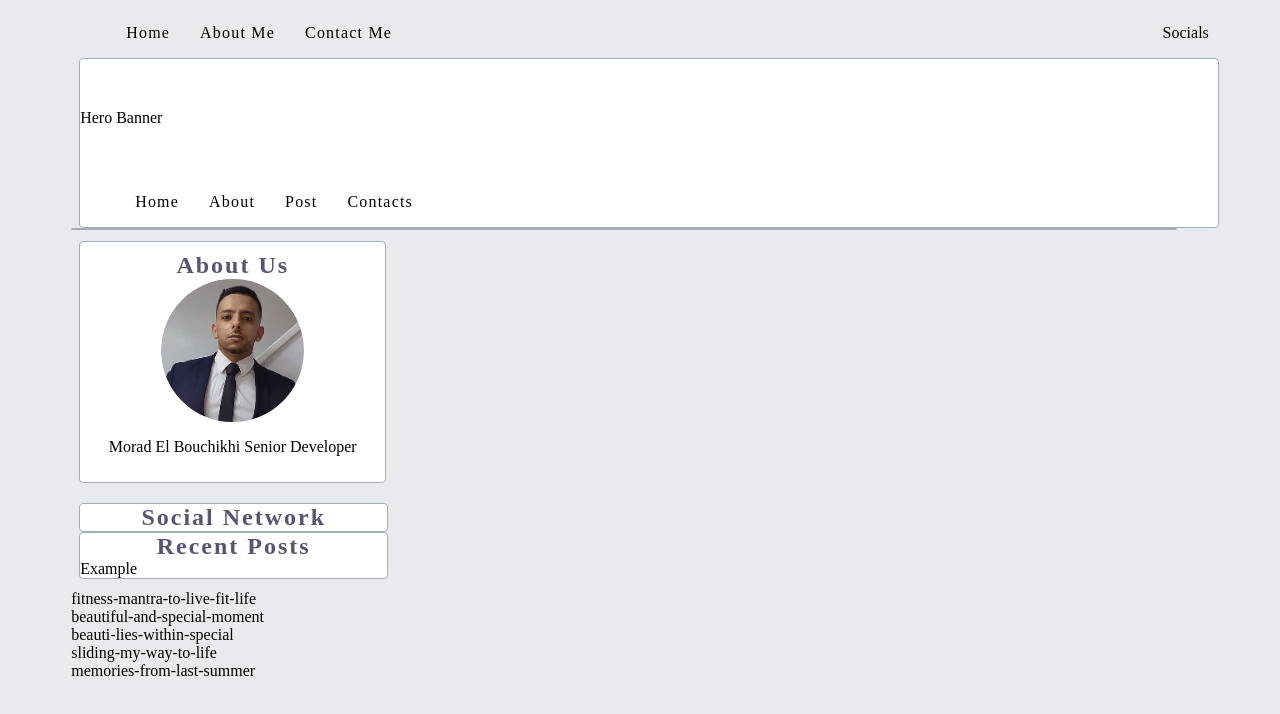
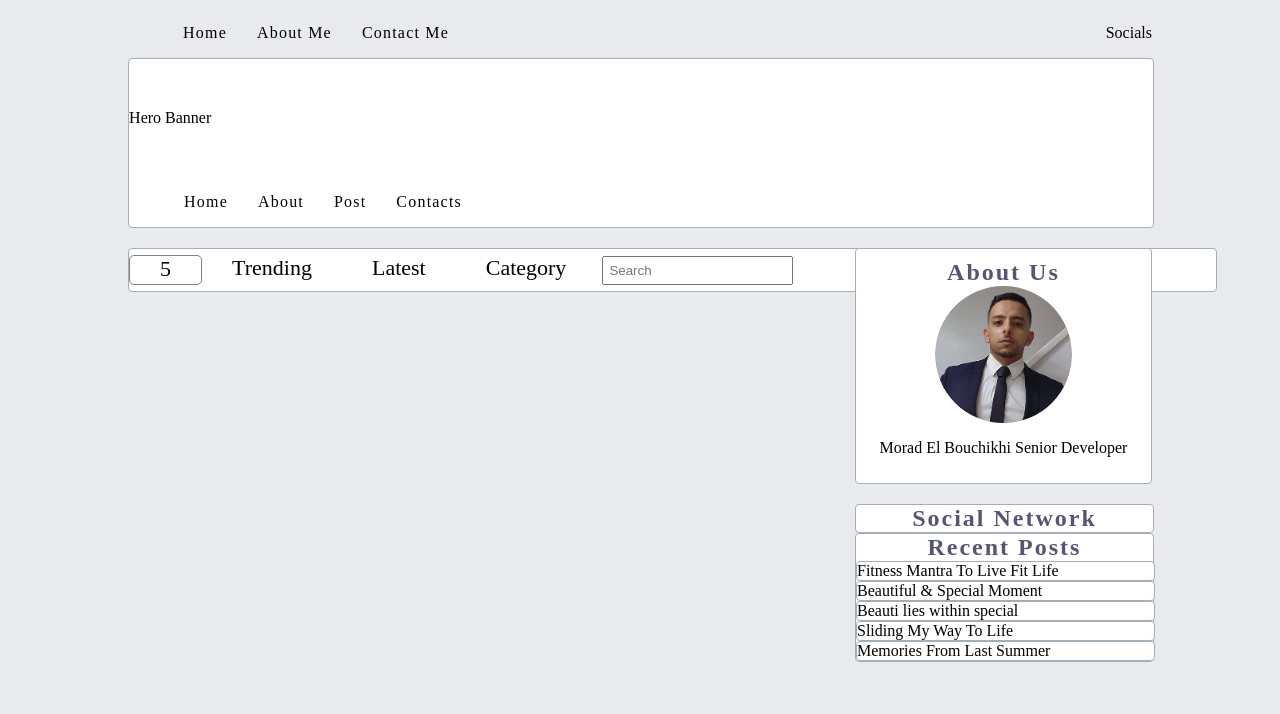
Before and after one commit to Morad17/react-mongoose-practice, a React (Create React App) app: page / in a window 1280 px wide. Shown: the top 714 px of the page. Built offline with nearby package versions, Linux system fonts and the light colour scheme.

Commit message:
created post bar

```diff
--- a/src/assets/scss/_home.scss
+++ b/src/assets/scss/_home.scss
@@ -0,0 +1,7 @@
+
+
+.content{
+    display: flex;
+    flex-direction: row;
+    justify-content: space-between;
+}
--- a/src/assets/scss/_post-functions.scss
+++ b/src/assets/scss/_post-functions.scss
@@ -1,10 +1,44 @@
-.post-card{
+.post-functions{
+    margin: 20px 0;
+}
+.new-post-thumb, .edit-post-thumb{
+    width: 6%;
+}
+.post-bar{
     display: flex;
     flex-direction: row;
     justify-content: space-between;
 }
-.new-post-thumb, .edit-post-thumb{
-    width: 6%;
+.post-bar-navigation {
+    display: flex;
+    flex-direction: row;
+    list-style: none;
+    padding: 6px 0;
+    margin: 0;
+    li  {
+        font-size: 22px;
+        padding: 0 30px;
+    }
 }
 
+.total-posts{
+    border: 1px solid gray;
+    border-radius: 5px;
+}
+
+.search-bar{
+    display: flex;
+    justify-content: end;
+    font-size: 23px;
+    padding: 6px;
+    margin-right: 20px;
+    color:gray;
+    input{
+        padding: 5px;
+    }
+
+    i{
+        cursor: pointer;
+    }
+}
 /*--New post credit phil goodwin, noun project ---*/
--- a/src/assets/scss/_sidebar.scss
+++ b/src/assets/scss/_sidebar.scss
@@ -1,6 +1,6 @@
 .sidebar-container{
-    margin: 1% 0.7%;
-    width:27%;
+    margin: 20px 0;
+    width:29%;
 }
 
 .card-header{
--- a/src/assets/scss/base.scss
+++ b/src/assets/scss/base.scss
@@ -13,7 +13,10 @@ body {
     /* border: 0.1px solid #8695a5; */
   }
 
-
+.row{
+  width: 90%;
+  margin: 0 auto;
+}
 
 /*----Global Css Shortcuts----*/
 
--- a/src/components/hero.js
+++ b/src/components/hero.js
@@ -5,8 +5,8 @@ import '../assets/scss/base.scss'
 
 const Hero = (props) => {
     return(
-        <div className="">
-            <Card style={{ margin:'0 0.7%'}}>
+        <div className="row">
+            <Card style={{ }}>
                 <div style={{ padding:'50px 0'}}>
                     <div className="banner">Hero Banner</div>
                 </div>
--- a/src/components/navbar.js
+++ b/src/components/navbar.js
@@ -4,7 +4,7 @@ import '../assets/scss/base.scss'
 
 const Navbar = (props) => {
     return(
-           <header className="header">
+           <header className="header row">
                 <nav className="main-nav">
                     <ul>
                         <li><a href="#">Home</a></li>
--- a/src/components/postFunctions.js
+++ b/src/components/postFunctions.js
@@ -1,16 +1,33 @@
 import React from 'react'
 import Card from './card'
-
+import Data from '../assets/blog.json'
 import '../assets/scss/base.scss'
 
 
 const PostFunctions = (props) => {
 
+    let dataTotal = 0
+
     return(
         <div className="post-functions">
-            <Card style={{ width:'97%', display:'flex', justifyContent:'space-between'}}>
-                <div className="">
-
+            <Card style={{ width:'157%', display:'flex', justifyContent:'space-between'}}>
+                <div className="post-bar">
+                <ul className="post-bar-navigation">
+                    <li className="total-posts">
+                        {Data.forEach(item => {
+                            dataTotal += 1;})}
+                            {dataTotal}
+                    </li>
+                    <li>Trending</li>
+                    <li className="">Latest</li>
+                    <li className="">Category</li>
+                </ul>
+                <div className="search-bar">
+                    <form onSubmit>
+                        <input type="text" className="searchClass" placeholder="Search"/>
+                        <i onClick className="fas fa-search"></i>
+                    </form>
+                </div>
                 </div>
             </Card>
 
--- a/src/components/sidebar.js
+++ b/src/components/sidebar.js
@@ -2,6 +2,7 @@ import React, {useEffect, useState} from 'react'
 import {NavLink} from 'react-router-dom'
 import Card from './card'
 import '../assets/scss/base.scss'
+import Data from '../assets/blog.json'
 
 const Sidebar = (props) => {
 
@@ -29,8 +30,12 @@ const Sidebar = (props) => {
                     <span>Recent posts</span>
                 </div>
 
-                <div className="recent-posts">
-                    <div className="">Example</div>
+                <div className="">
+                    {Data.map((data, index) => {
+                    return  <Card>
+                                <div className="blogTitles">{data.blogTitle}</div>
+                            </Card>
+                    })}
                 </div>
             </Card>
 
--- a/src/pages/home.js
+++ b/src/pages/home.js
@@ -31,12 +31,9 @@ class Home extends React.Component {
             <div>
                 <Navbar />
                 <Hero />
-                <PostFunctions />
-                <Sidebar />
-                <div className="">
-                    {Blog.map((BlogPost, index) => {
-                    return <div className="">{BlogPost.slug}</div>
-                    })}
+                <div className="row content">
+                    <PostFunctions />
+                    <Sidebar />
                 </div>
             </div>
         )}
```
Lines whose indentation alone changed are shown as unchanged.
